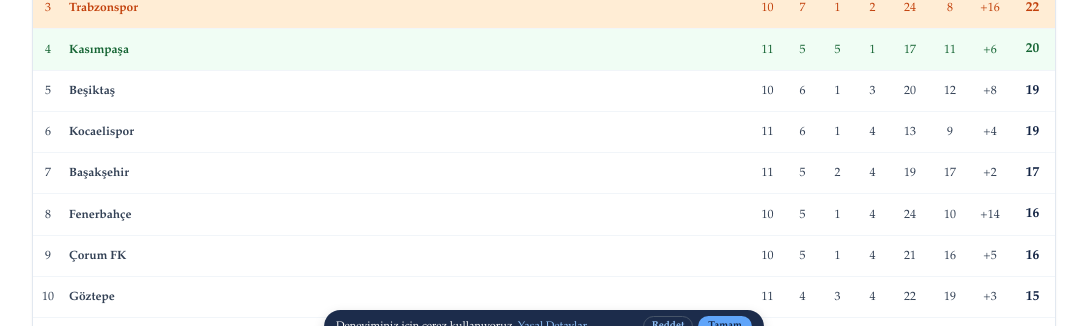
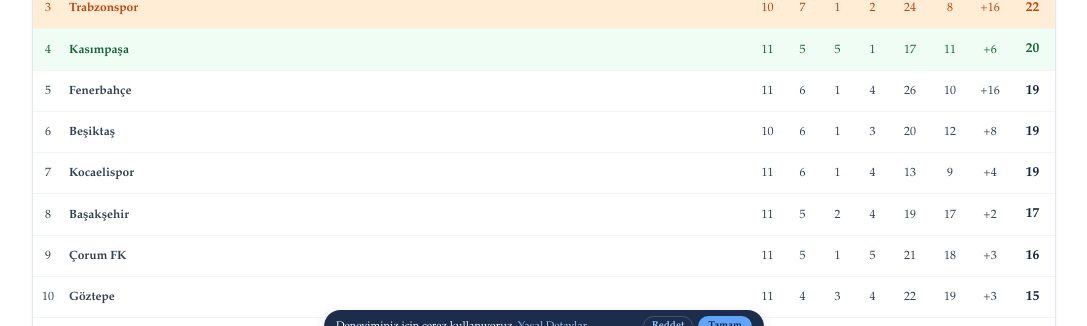
Before and after one commit to fantefut/fantefut, a Next.js app: page /puan-durumu in a window 1280 px wide. Shown: the part 447-773 px from the top of the page, without its empty margins (96-1183 px from the left). Built offline with nearby package versions, Linux system fonts and the light colour scheme.

Commit message:
puan durumu guncellendi: fb 2-0 corum fk

```diff
--- a/app/fikstur-ilk-yari/page.js
+++ b/app/fikstur-ilk-yari/page.js
@@ -131,7 +131,7 @@ const DATA = {
     "Galatasaray 4-3 Amed SF | Cumartesi 19:00",
     "Göztepe 1-2 Başakşehir | Cumartesi 19:00",
     "Rizespor 2-1 Erzurumspor | Pazar 13:30",
-    "Çorum FK-Fenerbahçe | Pazar 16:00",
+    "Çorum FK 0-2 Fenerbahçe | Pazar 16:00",
     "Alanyaspor-Trabzonspor | Pazar 18:30",
     "Beşiktaş-Gençlerbirliği | Pazar 21:00"
   ],
--- a/app/form-durumu/page.js
+++ b/app/form-durumu/page.js
@@ -12,8 +12,8 @@ const SUPER_LIG_TAKIMLARI = [
 ];
 
 const FORM_VERILERI = {
-  "Alanyaspor": "BGMGBGBMMM", "Amed Sportif Faaliyetler": "GMGBGGBGGGM", "Başakşehir": "GMBMMGBGMGG", "Beşiktaş": "GMGGGMGMGB", "Çorum FK": "BMMGGMGGMG",
-  "Erzurumspor FK": "MMBGMGBGGMM", "Eyüpspor": "MMGMMMMMMMM", "Fenerbahçe": "MGGMBGGGMM", "Galatasaray": "BGGGGMGGGGG", "Gaziantep FK": "BGMGBMMMMMM",
+  "Alanyaspor": "BGMGBGBMMM", "Amed Sportif Faaliyetler": "GMGBGGBGGGM", "Başakşehir": "GMBMMGBGMGG", "Beşiktaş": "GMGGGMGMGB", "Çorum FK": "BMMGGMGGMGM",
+  "Erzurumspor FK": "MMBGMGBGGMM", "Eyüpspor": "MMGMMMMMMMM", "Fenerbahçe": "MGGMBGGGMMG", "Galatasaray": "BGGGGMGGGGG", "Gaziantep FK": "BGMGBMMMMMM",
   "Gençlerbirliği": "GGBMMMBMMG", "Göztepe": "BMMMBBGGGGM", "Kasımpaşa": "BGBBGBMGGBG", "Kocaelispor": "MGGGMGMMGBG", "Konyaspor": "MMMMGBBMGMM",
   "Rizespor": "GMGMGBMMMBG", "Samsunspor": "BGMMMMMMMMG", "Trabzonspor": "BGMGMGGGGG"
 };
--- a/app/ic-dis-saha/page.js
+++ b/app/ic-dis-saha/page.js
@@ -16,10 +16,10 @@ const IC_DIS_SAHA_VERILERI = {
   "Amed Sportif Faaliyetler": { icSaha: "GGGGGG", disSaha: "MBBGM" },
   "Başakşehir": { icSaha: "GBMGGG", disSaha: "MMBMG" },
   "Beşiktaş": { icSaha: "GGGGG", disSaha: "MGMMB" },
-  "Çorum FK": { icSaha: "MGMG", disSaha: "BMGGMG" },
+  "Çorum FK": { icSaha: "MGMGM", disSaha: "BMGGMG" },
   "Erzurumspor FK": { icSaha: "MGGGM", disSaha: "MBMBGM" },
   "Eyüpspor": { icSaha: "MGMMMM", disSaha: "MMMMM" },
-  "Fenerbahçe": { icSaha: "GMGGM", disSaha: "MGBGM" },
+  "Fenerbahçe": { icSaha: "GMGGM", disSaha: "MGBGMG" },
   "Galatasaray": { icSaha: "BGGGGG", disSaha: "GGMGG" },
   "Gaziantep FK": { icSaha: "BMBMMM", disSaha: "GGMMM" },
   "Gençlerbirliği": { icSaha: "GBMBMG", disSaha: "GMMM" },
--- a/app/kralliklar/page.js
+++ b/app/kralliklar/page.js
@@ -20,7 +20,7 @@ const GOL_KRALLIGI = [
 const ASIST_KRALLIGI = [
   { sira: 1, oyuncu: "Muçi", takim: "Trabzonspor", istatistik: 6 },
   { sira: 2, oyuncu: "Sara", takim: "Galatasaray", istatistik: 5 },
-  { sira: 3, oyuncu: "Oğuz Aydın", takim: "Fenerbahçe", istatistik: 4 },
+  { sira: 3, oyuncu: "Oğuz Aydın", takim: "Fenerbahçe", istatistik: 5 },
   { sira: 4, oyuncu: "Kzyridis", takim: "Çorum FK", istatistik: 4 },
   { sira: 5, oyuncu: "Orban", takim: "Amed SF", istatistik: 4 },
   { sira: 6, oyuncu: "İrfan Can Kahveci", takim: "Fenerbahçe", istatistik: 3 },
--- a/app/puan-durumu/page.js
+++ b/app/puan-durumu/page.js
@@ -3,21 +3,20 @@ import { useState } from 'react';
 import Link from 'next/link';
 import { Navbar, Header, Footer, BAŞLIK_FONTU, ICERIK_FONTU } from '../utils';
 import ScrollToTop from '../ScrollToTop';
-
-// 📊 GÜNCELLENMİŞ EN SON VERİ HAVUZU (Rizespor 2-1 Erzurumspor FK Skoruna Göre)
+// 📊 GÜNCELLENMİŞ EN SON VERİ HAVUZU (Fenerbahçe 2-0 Çorum FK Skoruna Göre)
 const PUAN_DATA = [
   { sira: 1, takim: "Galatasaray", o: 11, g: 9, b: 1, m: 1, ag: 27, yg: 15, av: 12, p: 28 },
   { sira: 2, takim: "Amed SF", o: 11, g: 7, b: 2, m: 2, ag: 28, yg: 15, av: 13, p: 23 },
   { sira: 3, takim: "Trabzonspor", o: 10, g: 7, b: 1, m: 2, ag: 24, yg: 8, av: 16, p: 22 },
   { sira: 4, takim: "Kasımpaşa", o: 11, g: 5, b: 5, m: 1, ag: 17, yg: 11, av: 6, p: 20 },
-  { sira: 5, takim: "Beşiktaş", o: 10, g: 6, b: 1, m: 3, ag: 20, yg: 12, av: 8, p: 19 },
-  { sira: 6, takim: "Kocaelispor", o: 11, g: 6, b: 1, m: 4, ag: 13, yg: 9, av: 4, p: 19 },
-  { sira: 7, takim: "Başakşehir", o: 11, g: 5, b: 2, m: 4, ag: 19, yg: 17, av: 2, p: 17 },
-  { sira: 8, takim: "Fenerbahçe", o: 10, g: 5, b: 1, m: 4, ag: 24, yg: 10, av: 14, p: 16 },
-  { sira: 9, takim: "Çorum FK", o: 10, g: 5, b: 1, m: 4, ag: 21, yg: 16, av: 5, p: 16 },
+  { sira: 5, takim: "Fenerbahçe", o: 11, g: 6, b: 1, m: 4, ag: 26, yg: 10, av: 16, p: 19 }, // 🟢 3 sıra birden yükselerek 5. sıraya çıktı.
+  { sira: 6, takim: "Beşiktaş", o: 10, g: 6, b: 1, m: 3, ag: 20, yg: 12, av: 8, p: 19 },
+  { sira: 7, takim: "Kocaelispor", o: 11, g: 6, b: 1, m: 4, ag: 13, yg: 9, av: 4, p: 19 },
+  { sira: 8, takim: "Başakşehir", o: 11, g: 5, b: 2, m: 4, ag: 19, yg: 17, av: 2, p: 17 },
+  { sira: 9, takim: "Çorum FK", o: 11, g: 5, b: 1, m: 5, ag: 21, yg: 18, av: 3, p: 16 }, // ⚪ Sırası değişmedi, averajı azaldı.
   { sira: 10, takim: "Göztepe", o: 11, g: 4, b: 3, m: 4, ag: 22, yg: 19, av: 3, p: 15 },
-  { sira: 11, takim: "Rizespor", o: 11, g: 4, b: 2, m: 5, ag: 13, yg: 16, av: -3, p: 14 },     // 🟢 2 sıra yükselerek 11. sıraya çıktı.
-  { sira: 12, takim: "Erzurumspor FK", o: 11, g: 4, b: 2, m: 5, ag: 10, yg: 17, av: -7, p: 14 }, // 🔴 1 sıra gerileyerek 12. sıraya düştü.
+  { sira: 11, takim: "Rizespor", o: 11, g: 4, b: 2, m: 5, ag: 13, yg: 16, av: -3, p: 14 },
+  { sira: 12, takim: "Erzurumspor FK", o: 11, g: 4, b: 2, m: 5, ag: 10, yg: 17, av: -7, p: 14 },
   { sira: 13, takim: "Alanyaspor", o: 10, g: 3, b: 3, m: 4, ag: 9, yg: 16, av: -7, p: 12 },
   { sira: 14, takim: "Gençlerbirliği", o: 10, g: 3, b: 2, m: 5, ag: 12, yg: 18, av: -6, p: 11 },
   { sira: 15, takim: "Konyaspor", o: 11, g: 2, b: 2, m: 7, ag: 6, yg: 14, av: -8, p: 8 },
@@ -25,6 +24,7 @@ const PUAN_DATA = [
   { sira: 17, takim: "Samsunspor", o: 11, g: 2, b: 1, m: 8, ag: 11, yg: 26, av: -15, p: 7 },
   { sira: 18, takim: "Eyüpspor", o: 11, g: 1, b: 0, m: 10, ag: 3, yg: 30, av: -27, p: 3 }
 ];
+
 
 
 
```
